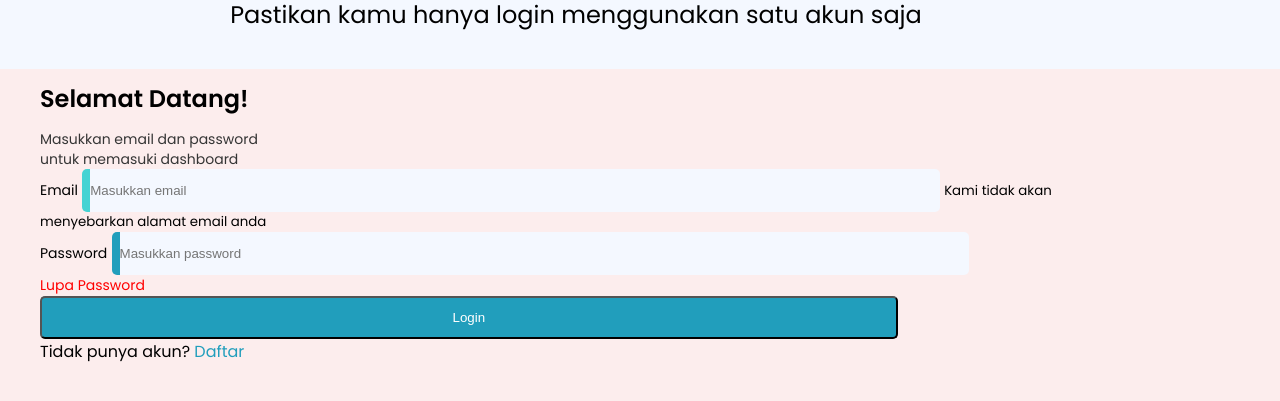
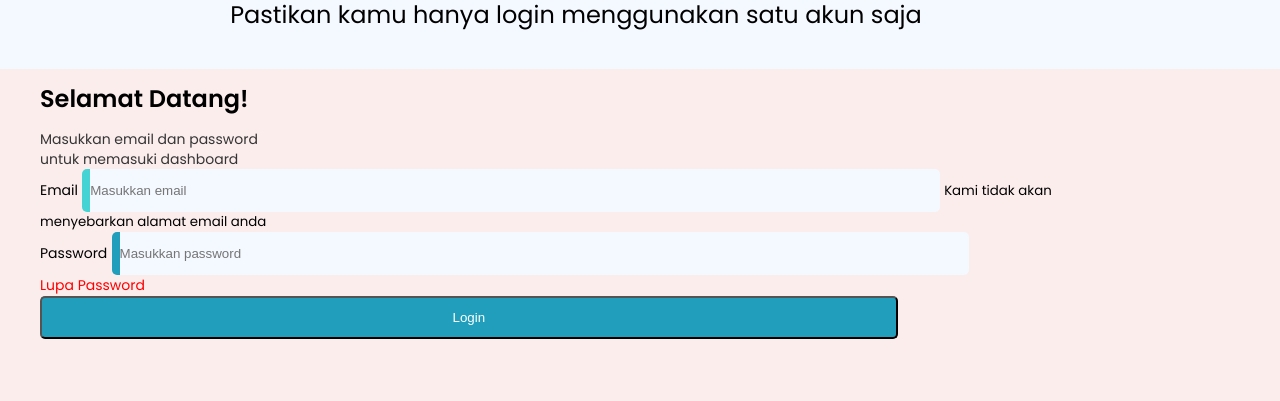
Before and after one commit to TugasTKk/tugastkk.github.io, a website: page pages/login.html in a window 1280 px wide. Shown: the part 211-612 px from the top of the page. Drawn offline with Linux system fonts and the light colour scheme; files that its build step writes are made by us from their sources; files whose address does not match are found by name.

Commit message:
Hide daftar

```diff
--- a/pages/login.html
+++ b/pages/login.html
@@ -22,9 +22,9 @@
             <a href="recoveryPassword.html" class="recoveryPassword">Lupa Password</a>
           </div>
           <button type="submit" class="btn btn-login">Login</button>
-          <div class="register-container text-center mt-2">
+          <!-- <div class="register-container text-center mt-2">
             Tidak punya akun? <a class="register" href="register.html">Daftar</a>
-          </div>
+          </div> -->
         </form>
       </div>
     </div>
```
